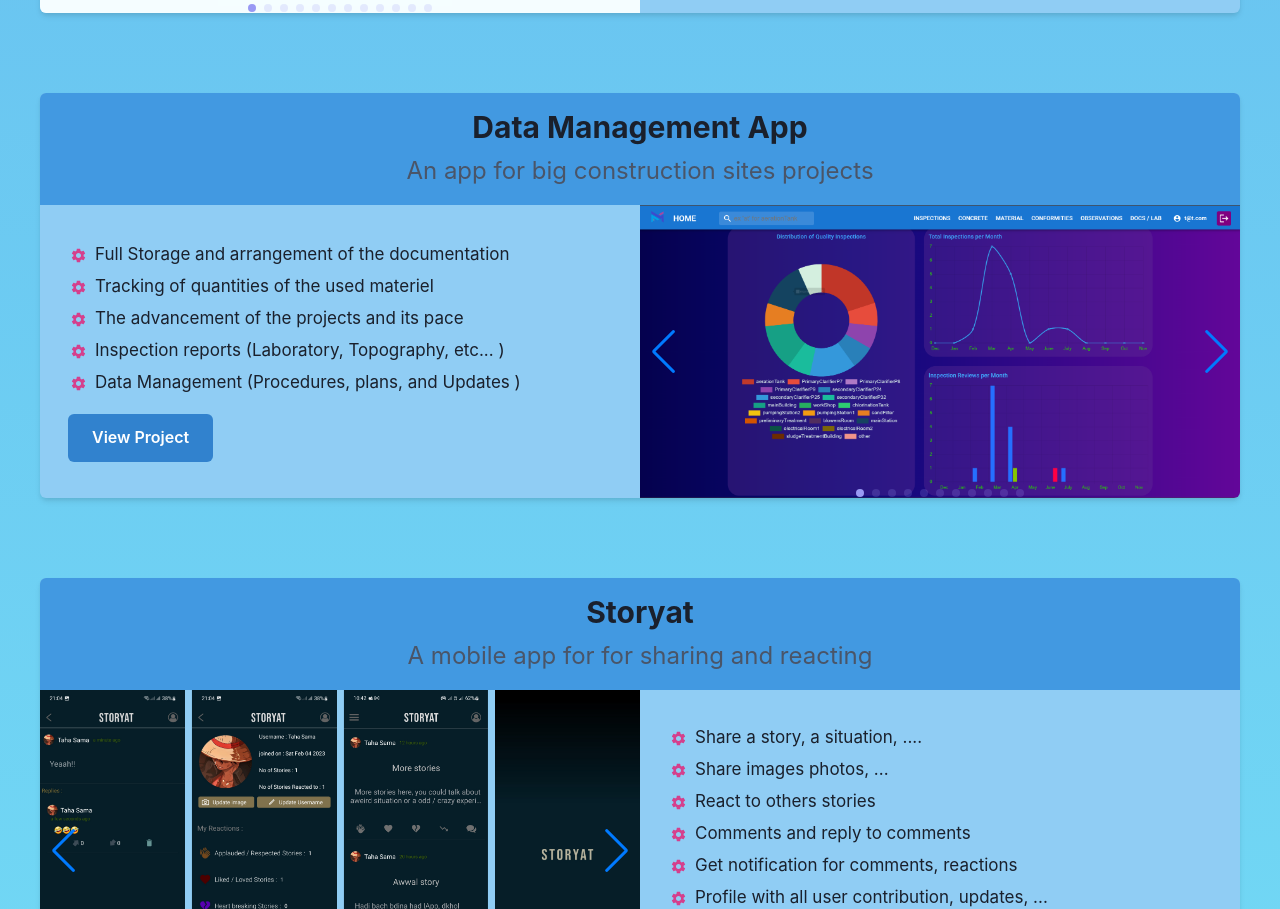
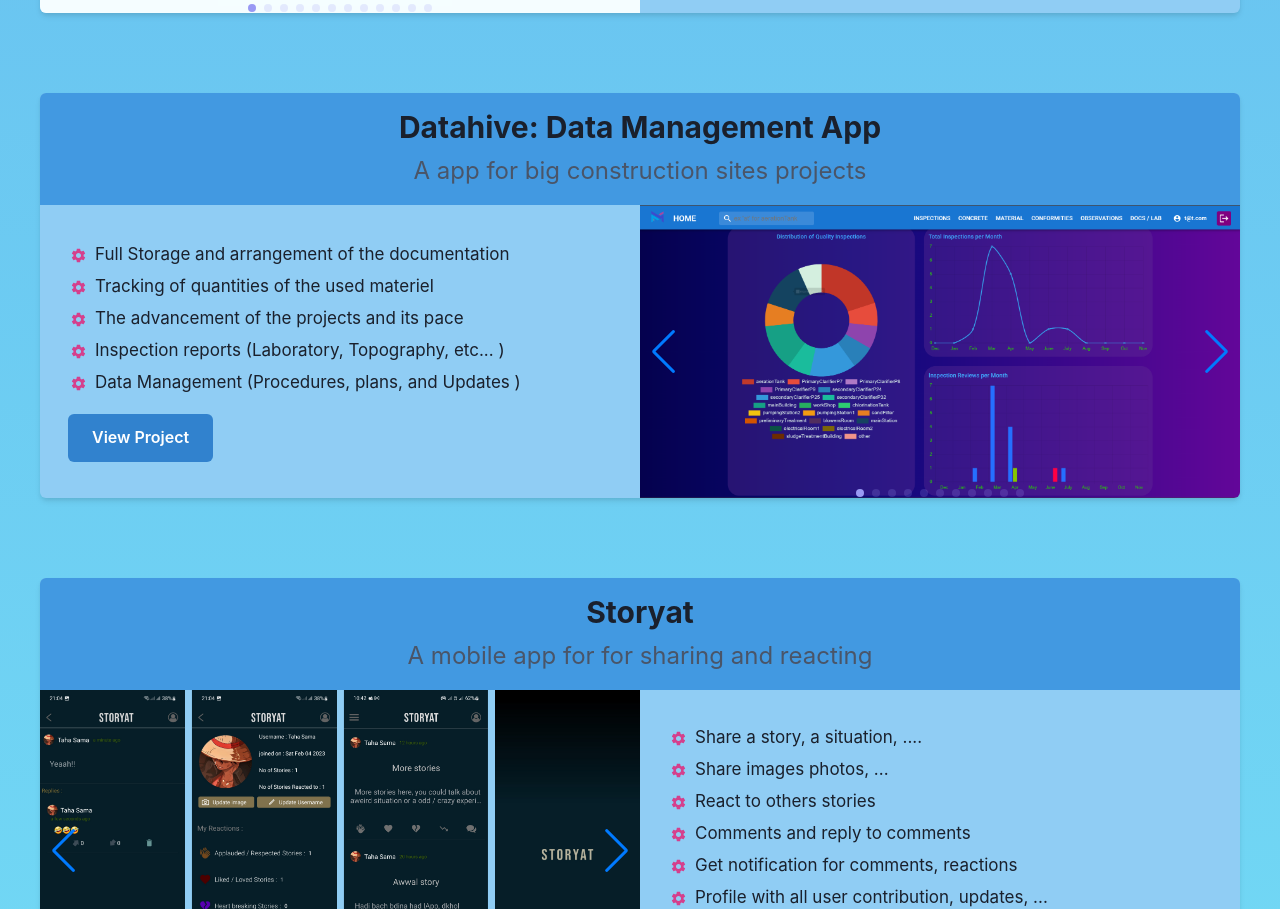
Before and after one commit to tahasama/myPortfolio, a React (Create React App) app: page / in a window 1280 px wide. Shown: the part 3320-4229 px from the top of the page. Built offline with nearby package versions, Linux system fonts and the light colour scheme; no server answers.

Commit message:
update proapp to datahive

```diff
--- a/src/components/projects.tsx
+++ b/src/components/projects.tsx
@@ -180,8 +180,8 @@
     },
     {
       id: 2,
-      title: "Data Management App",
-      subtitle: "An app for big construction sites projects",
+      title: "Datahive: Data Management App",
+      subtitle: "A  app for big construction sites projects",
       description: [
         { desc: "Full Storage and arrangement of the documentation" },
         { desc: "Tracking of quantities of the used materiel" },
@@ -224,7 +224,7 @@
           img: i11,
         },
       ],
-      link: "https://qualityc.netlify.app/",
+      link: "https://datahive.vercel.app/",
       video: construction,
     },
     {
```
